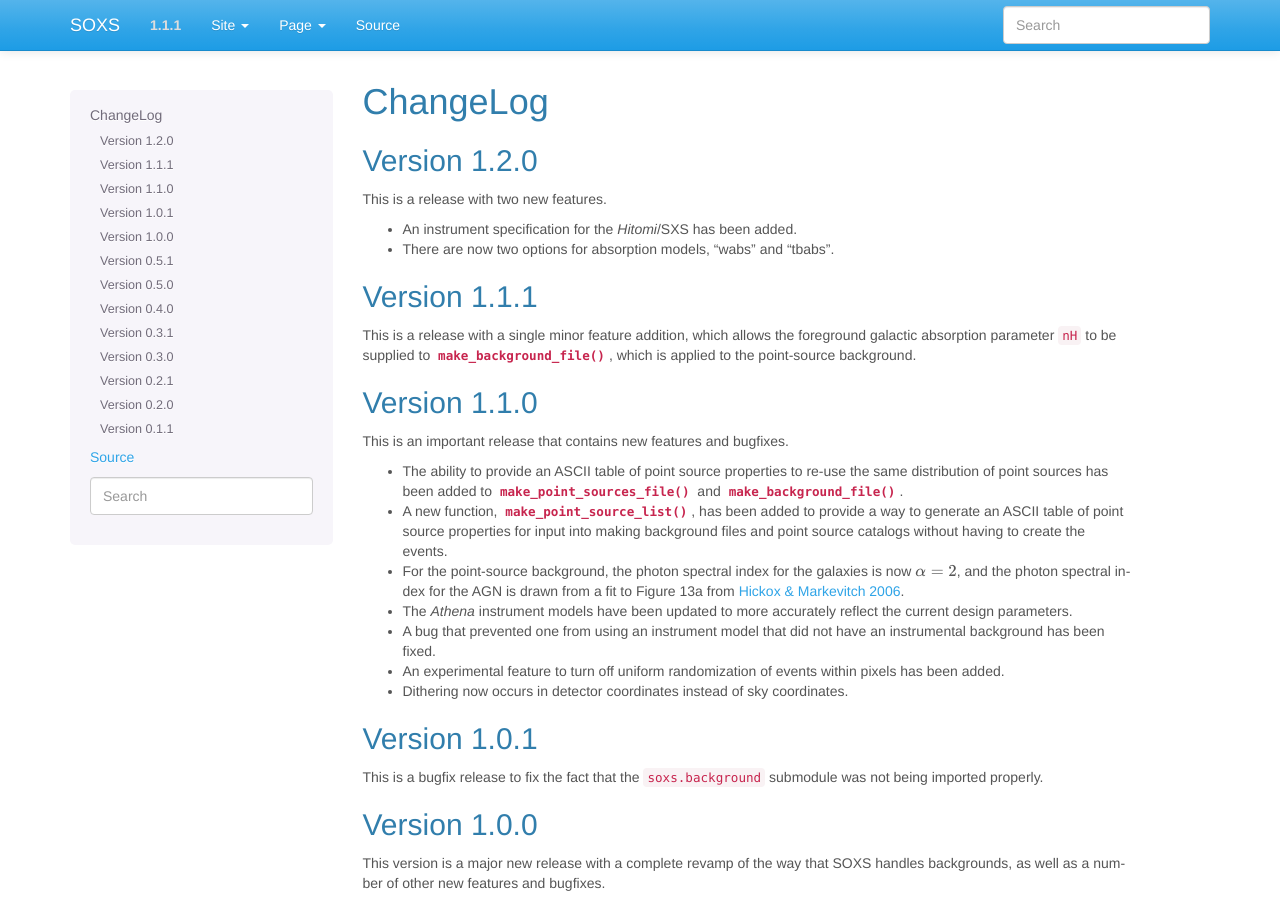
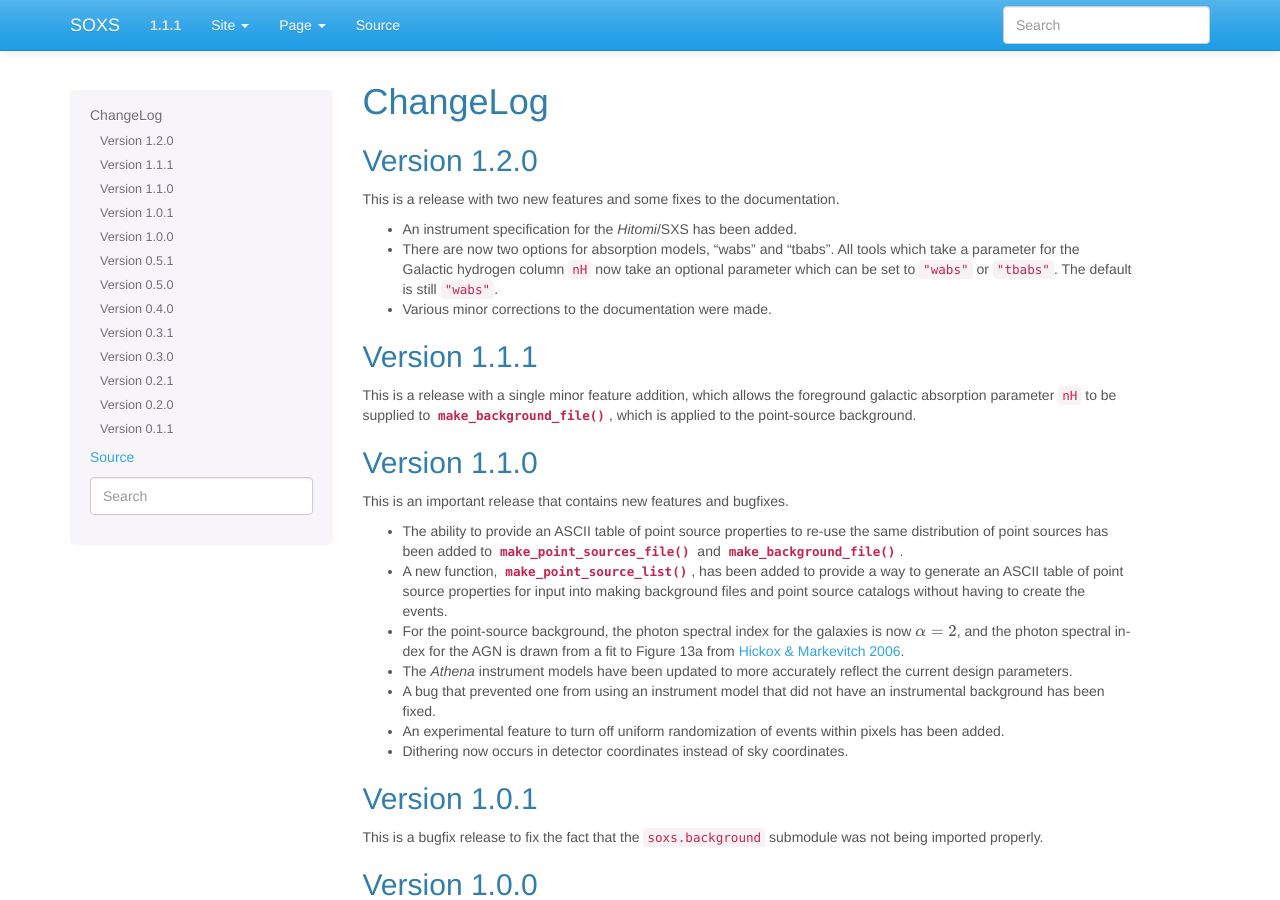
Before and after one commit to lynx-x-ray-observatory/soxs, a Sphinx documentation site: the page built from doc/source/changelog.rst, in a window 1280 px wide and 900 px high. Built offline with Sphinx 7.4.7, drawn with Linux system fonts in a browser that asks for light colours.

Commit message:
Update changelog again

```diff
--- a/doc/source/changelog.rst
+++ b/doc/source/changelog.rst
@@ -6,10 +6,14 @@ ChangeLog
 Version 1.2.0
 -------------
 
-This is a release with two new features.
+This is a release with two new features and some fixes to the documentation.
 
 * An instrument specification for the *Hitomi*/SXS has been added.
-* There are now two options for absorption models, "wabs" and "tbabs".
+* There are now two options for absorption models, "wabs" and "tbabs". All tools
+  which take a parameter for the Galactic hydrogen column ``nH`` now take an
+  optional parameter which can be set to ``"wabs"`` or ``"tbabs"``. The default
+  is still ``"wabs"``.
+* Various minor corrections to the documentation were made.
 
 Version 1.1.1
 -------------
```
